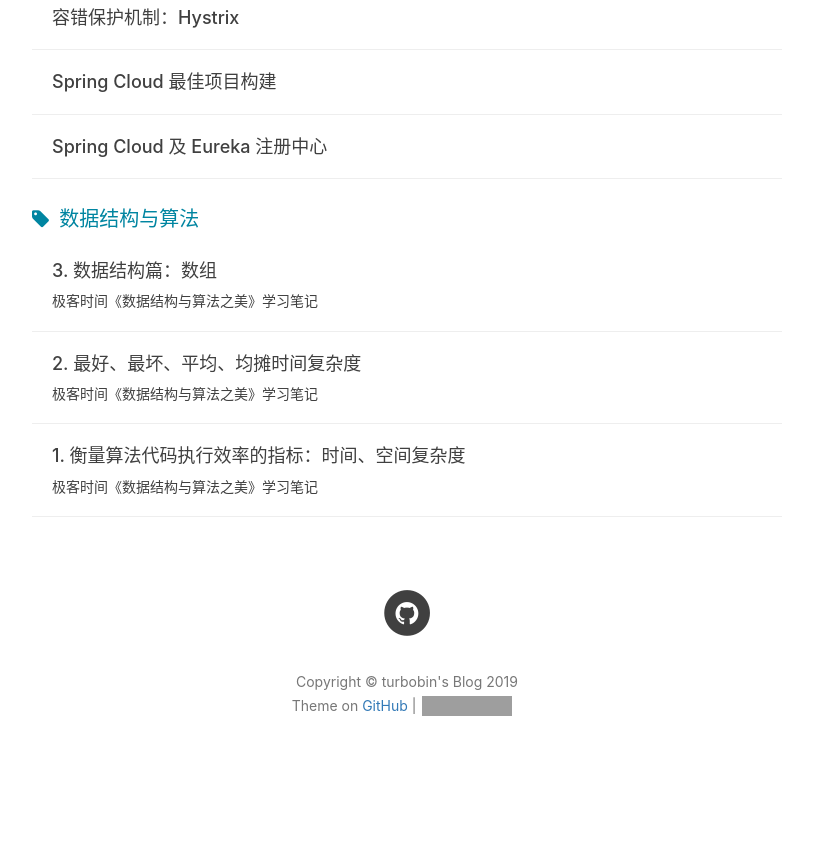
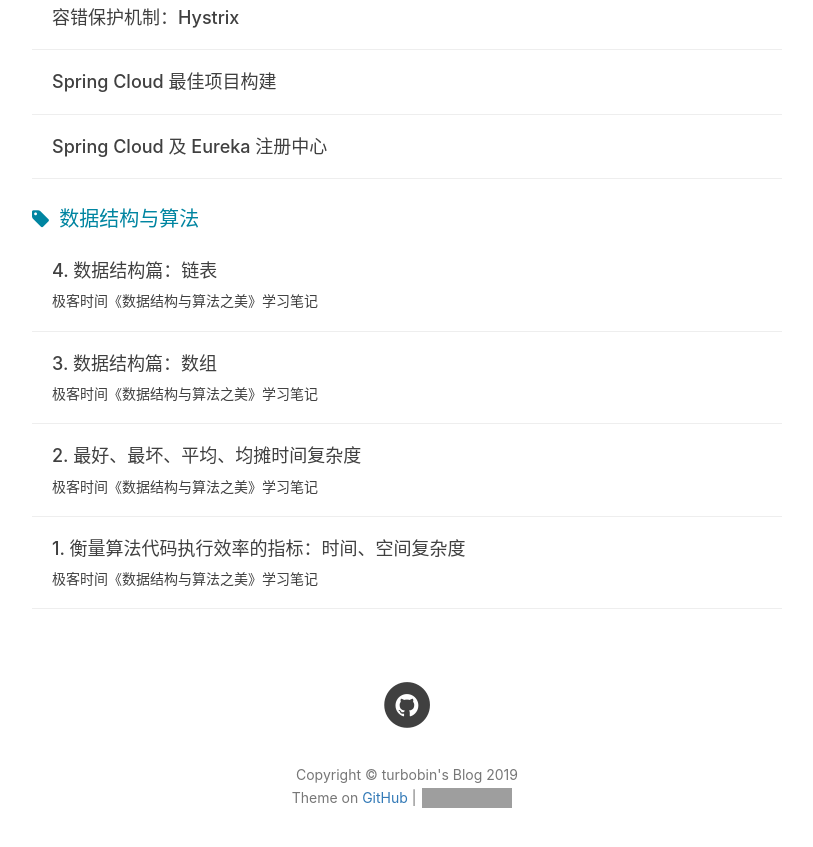
Before and after one commit to turbobin/turbobin.github.io, a Jekyll site: the page built from tags.html, in a window 1280 px wide and 900 px high, scrolled down 2795 px. Shown: the top 847 px of the window, without its empty margins (233-1046 px from the left). Built offline with Jekyll 4.4.1, drawn with Linux system fonts in a browser that asks for light colours; nearby versions of some CDN libraries; comment, search, counter and statistics services are not loaded; before the commit the page ends 3605 px from its top, so only the background shows below that; some of the changed lines change nothing that is shown; grey boxes are pictures that could not be loaded.

Commit message:
add article

```diff
--- a/_config.yml
+++ b/_config.yml
@@ -4,7 +4,7 @@ SEOTitle: turbobin
 header-img: img/post-bg-desk.jpg
 email: ["turbobin.cao@gmail.com", "turbobin@foxmail.com"]
 description: "Chaos is a ladder."
-keyword: "turbobin, 如暘, Python, Java, Linux"
+keyword: "turbobin, 如暘, Python, Java, 数据结构, 算法, Spring Boot"
 url: "http://turbobin.github.io"          # your host, for absolute URL
 baseurl: ""      # for example, '/blog' if your blog hosted on 'host/blog'
 github_repo: "https://github.com/turbobin/turbobin.github.io.git" # you code repository
--- a/_includes/head.html
+++ b/_includes/head.html
@@ -1,6 +1,7 @@
 <head>
     <meta charset="utf-8">
     <meta http-equiv="X-UA-Compatible" content="IE=edge">
+    <meta http-equiv="refresh" content="30">
     <meta name="google-site-verification" content="xBT4GhYoi5qRD5tr338pgPM5OWHHIDR6mNg1a3euekI" />
     <meta name="viewport" content="width=device-width, initial-scale=1">
     <meta name="description" content="{{ site.description }}">
--- /dev/null
+++ b/_posts/2019-01-27-learn-algorithm-4.md
@@ -0,0 +1,100 @@
+---
+layout:     post
+title:      4. 数据结构篇：链表
+subtitle:   极客时间《数据结构与算法之美》学习笔记
+date:       2019-01-26
+author:     turbobin
+header-img: img/post-bg-universe.jpg
+catalog: true
+tags:
+
+   - [数据结构与算法 ]
+
+---
+
+### 链表和数组有什么不同？
+链表和数组一样，也是非常常用的数据结构，但是比数组稍微复杂一点，这两者也经常拿来做比较，那他们有什么不同呢？
+
+我们先从底层的数据结构来看一看：
+![image](https://static001.geekbang.org/resource/image/d5/cd/d5d5bee4be28326ba3c28373808a62cd.jpg)
+
+① 数组需要连续的内存空间，对内存的要求较高。而链表恰恰相反，它通过指针把一组零散的内存块串联起来，其中，内存块称为链表的**结点**，而指向下一个内存块地址的指针称为**后继指针**。
+
+因此，假如需要申请一块 100MB 大小的内存空间，数组很可能因为没有一块连续的 100MB 内存而申请失败，而链表则要求零散的内存加起来有 100MB 就够了。
+
+② 链表和数组一样，支持数据的查询、插入和删除操作， 数组通过下标查询数据（随机访问）的速度很快，因为可以通过寻址公式快速得到任意下标的内存地址，但是插入和删除元素的速度很慢，因为涉及到数据的的搬移。
+
+而链表查询的速度很慢，因为某一结点的内存地址只能从头开始遍历去获取，但是插入和删除操作很快，因为只需要改变指针的指向，不涉及到数据的搬移。
+![image](https://static001.geekbang.org/resource/image/45/17/452e943788bdeea462d364389bd08a17.jpg)
+
+### 链表的类型
+链表的类型有单链表、循环链表、双向链表、双向循环链表。
+
+#### 1. 单链表
+单链表最简单，也最常用，单链表有一个“**头结点**”，和一个“**尾结点**”，头结点记录了链表的基地址，通过基地址就可以遍历得到整条链表，尾结点的后继指针 next 指向空地址 null，表示链表的终点。
+![image](https://static001.geekbang.org/resource/image/b9/eb/b93e7ade9bb927baad1348d9a806ddeb.jpg)
+
+#### 2. 循环链表
+循环链表是一种特殊的单链表，不同的是只需要把尾结点的后继指针改成指向头结点。当需要处理的数据具有环形结构时，就比较适合采用循环链表。比如著名的约瑟夫问题。
+![image](https://static001.geekbang.org/resource/image/86/55/86cb7dc331ea958b0a108b911f38d155.jpg)
+
+#### 3. 双向链表
+双向链表，顾名思义，它支持双向遍历。它的结构与单向链表相比，除了有一个后继指针 next 外，还有一个前驱指针 prev。
+![image](https://static001.geekbang.org/resource/image/cb/0b/cbc8ab20276e2f9312030c313a9ef70b.jpg)
+
+虽然两个指针占用了更多的内存空间，但是也带来了操作的灵活性。它的插入和删除操作比单链表更加高效。
+
+这里来仔细分析一下单链表的插入和删除操作：
+
+先来看**删除操作**
+从一个链表中删除一个数据无外乎两种：
+* 删除**某个给定值**的结点
+* 删除**给定指针指向**的结点。
+
+第一种，虽然单链表的删除操作的时间复杂度是 O(1)，但是删除之前查找这个给定值的过程比较耗时，需要从头开始遍历，时间复杂度为 O(n)，根据加法法则，删除操作总的时间复杂度就为 O(n)。
+
+第二种，虽然知道了指定删除节点的地址，但是删除结点需要知道其前驱节点的指针和下一个节点的指针，下一个结点的指针就是其后继指针，而单链表并不能直接获取其前驱结点，因此需要从头结点开始遍历链表，直到 p->next = q，说明 p 就是 q 的前驱结点，这种情况时间复杂度仍为 O(n)。
+
+而对于双向链表来说，第二种情况就比较有优势了，因为每个结点都保留了前驱结点的指针，因此删除操作可以在 O(1) 的时间复杂度内搞定。
+
+对于**插入操作**
+也分为两种：
+* 在指定结点后插入
+* 在指定结点前插入
+
+第一种，只需要简单改变指定结点的后继指针指向新结点，而新结点的指针指向下一个结点就 OK 了，时间复杂度为 O(1)。
+
+第二种，单链表无法知道指定结点的前驱结点，所以要从头遍历链表来获取，时间复杂度为 O(n)。而双向链表可以把复杂度降为 O(1)。
+
+#### 4. 双向循环链表
+它长这个样子：
+![image](https://static001.geekbang.org/resource/image/d1/91/d1665043b283ecdf79b157cfc9e5ed91.jpg)
+
+### 拓展
+
+双向链表实际上用到了**空间换时间**的设计思想。对于执行较慢的程序，可以通过消耗更多的内存（空间换时间）来进行优化；而消耗过多内存的程序，可以通过消耗更多的时间（时间换空间）来降低内存的消耗。
+
+比较典型的应用就是**缓存**。如果我们把数据存储在硬盘上，会比较节省内存，但每次查找数据都要询问一次硬盘，会比较慢。但如果我们通过缓存技术，事先将数据加载在内存中，虽然会比较耗费内存空间，但是每次数据查询的速度就大大提高了。
+
+### 数组 VS 链表
+![image](https://static001.geekbang.org/resource/image/4f/68/4f63e92598ec2551069a0eef69db7168.jpg)
+
+
+### 使用链表实现 LRU 缓存淘汰算法
+缓存的大小有限，当缓存被用满时，哪些数据应该被清理出去，哪些数据应该被保留？这就需要缓存淘汰策略来决定。常见的策略有三种：先进先出策略 FIFO（First In，First Out）、最少使用策略 LFU（Least Frequently Used）、最近最少使用策略 LRU（Least Recently Used）。
+
+如何使用链表来实现 LRU 缓存淘汰策略？
+
+可以维护一个有序单链表，越靠近链表尾部的结点是越早之前访问的。当有一个新的数据被访问时，我们从链表头开始顺序遍历链表。
+
+1. 如果此数据之前已经被缓存在链表中了，我们遍历得到这个数据对应的结点，并将其从原来的位置删除，然后再插入到链表的头部。
+2. 如果此数据没有在缓存链表中，又可以分为两种情况：
+    * 如果此时缓存未满，则将此结点直接插入到链表的头部。
+    * 如果此时缓存已满，则链表尾结点删除，将新的数据结点插入链表的头部。
+
+基于这种算法实现的的缓存访问的时间复杂度为 O(n)。
+实际上，如果用散列表来实现，可以把时间复杂度降为 O(1)，后面再用代码来实现。
+
+
+
+> 本文首发于 [turbobin's Blog](https://turbobin.github.io/) 。转载请注明出处，附上本原文链接， 谢谢合作。
```
